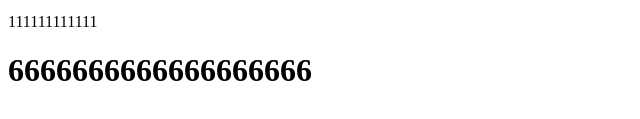
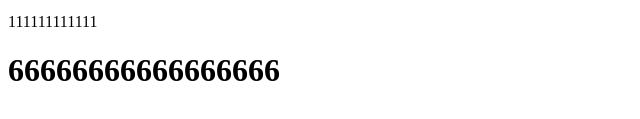
Before and after one commit to iamlHY/git-test, a plain HTML site: page index.html in a window 1280 px wide. Shown: the part 139-258 px from the top of the page, 0-640 px from the left. Drawn offline with Linux system fonts and the light colour scheme.

Commit message:
'modify4'

```diff
--- a/index.html
+++ b/index.html
@@ -14,6 +14,6 @@
     <p>111111111111</p>
 
 
-    <h1>6666666666666666666</h1>
+    <h1>66666666666666666</h1>
 </body>
 </html>
```
Also changed, not shown: test.html (added).
